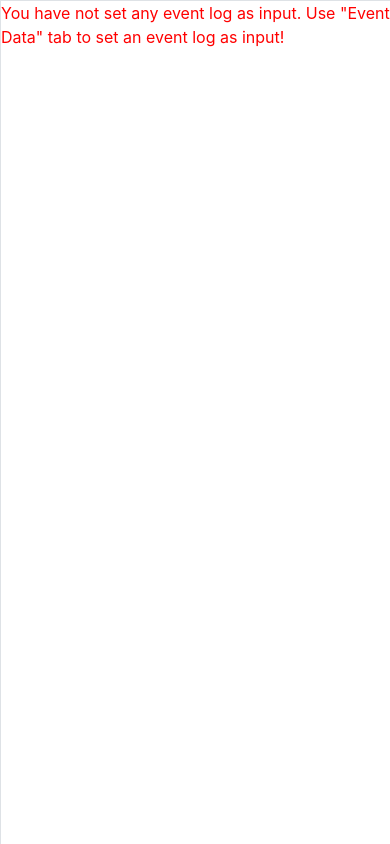
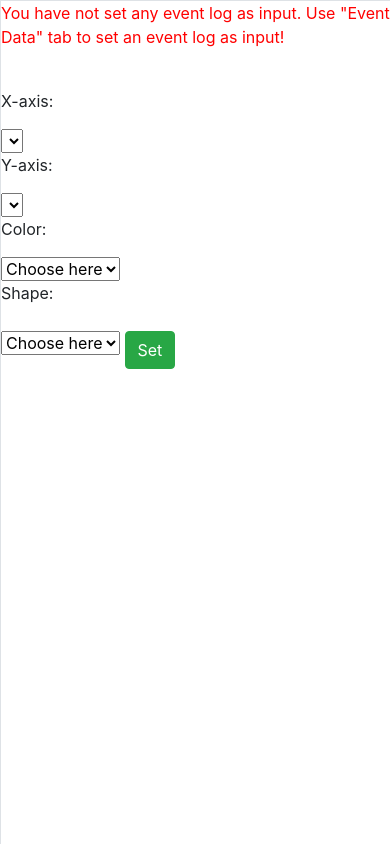
Before and after one commit to ari-zhu/dotted-chart-visualizer, a Django app: page /dotted_chart_visualizer/ in a window 390 px wide. Run offline with Django 3.2, Linux system fonts and the light colour scheme; lists and menus that the app fills with data are empty; some libraries are stand-ins or nearby versions.

Commit message:
Added drop-down to dcv.html

```diff
--- a/UIFramework_pm4py-master/templates/dcv.html
+++ b/UIFramework_pm4py-master/templates/dcv.html
@@ -5,25 +5,91 @@
 
 <head>
 	<!-- Load plotly.js into the DOM -->
-
-	<script src='https://cdn.plot.ly/plotly-latest.min.js'></script>
-
+	<script src='https://cdn.plot.ly/plotly-latest.min.js'>
+    </script>
 </head>
 
 <body>
 <!-- Shows name of file currently in use at top of page-->
-
 {% if error_message %}
     <p style="color:red;"> You have not set any event log as input. Use "Event Data" tab to set an event log as input!</p>
 {% else %}
     <p style="color:green;"> {{log_name}} is used as input.</p>
 {% endif %}
-<!--<p>{{default_x_axis_list1}}</p> <p>{{default_y_axis_list1}}</p>-->
+
+<!-- Dropdown menu selections -->
+<br>
+<div class="row">
+  <div class=" col-sm-6 col-md-7 col-lg-8">
+    <form  name="choice" action="" method = "POST">
+      {% csrf_token %}
+        <p>X-axis:</p>
+        <select name="xaxis_choice">
+          {% for attr in attribute_list %}
+            {% if attr ==  default_label_list.0 %}
+              <option value="{{attr}}" selected>{{attr}}</option>
+            {% else %}
+              <option value="{{attr}}">{{attr}}</option>
+            {% endif %}
+          {% endfor %}
+        </select>
+
+        <p>Y-axis:</p>
+        <select name="yaxis_choice">
+          {% for attr in attribute_list %}
+            {% if attr ==  default_label_list.1 %}
+              <option value="{{attr}}" selected>{{attr}}</option>
+            {% else %}
+              <option value="{{attr}}">{{attr}}</option>
+            {% endif %}
+          {% endfor %}
+        </select>
+
+        <p>Color:</p>
+        <select name="color_choice">
+          <option selected hidden>Choose here</option>
+          {% for attr in attribute_list %}
+            <option value="{{attr}}">{{attr}}</option>
+          {% endfor %}
+        </select>
+
+        <p>Shape:</p>
+        <select name="shape_choice">
+          <option selected hidden>Choose here</option>
+          {% for attr in attribute_list %}
+            <option value="{{attr}}">{{attr}}</option>
+          {% endfor %}
+        </select>
+
+        <input style="margin-top: 10px;" data-toggle="tooltip" data-placement="top" title="Set as the input" type = "submit" class="btn btn-success" value = "Set" name= "setButton" id ='setButton' />
+
+    </form>
+  </div>
+</div>
+<br>
 
 <script>
-    var default_x = {{ default_x_axis_list|safe }};
-    var default_y = {{ default_y_axis_list|safe }};
+    var default_axis = {{ default_axis_list|safe }};
+    var default_x = default_axis[0];
+    var default_y = default_axis[1];
+    //var default_x = {{ default_x_axis_list|safe }};
+    //var default_y = {{ default_y_axis_list|safe }};
+    //for (int i = 0, i<default_axis.length, i++)
+    //{
+        //if(chosen_x_axis == attributes_list[i])
+        //{
+          //var default_x = default_axis[i];
+        //}
+        //if(chosen_y_axis == attributes_list[i])
+        //{
+          //var default_y = default_axis[i];
+        //}
+    //}
+    var default_label = {{default_label_list|safe}};
 </script>
+
+
+
 
 <div id='myDiv'>
     <script>
@@ -37,8 +103,8 @@
 
   var layout = {
     showlegend: false,
-    xaxis: { type: 'category', title: '{{ default_x_axis_label|safe }}'},
-    yaxis: { type: 'category', title: '{{ default_y_axis_label|safe }}', automargin: true}
+    xaxis: { type: 'category', title: default_label[0]},
+    yaxis: { type: 'category', title: default_label[1], automargin: true}
   };
 
   var data = [ trace1 ];
@@ -47,227 +113,6 @@
 
   </script></div>
 
-<!-- Used as an example list of attributes-->
-<!--
-<script>
-    var attributes_list = new Array("concept:name", "org:resource", "time:timestamp", "Activity", "Resource", "Costs");
-</script>
--->
-
-<!-- Example dropdown menu-->
-<!--
-<p>X-axis attribute</p>
-<select name="X-axis" id="X-axis">
-    <script>
-    //var attributes_list = new Array("concept:name", "org:resource", "time:timestamp", "Activity", "Resource", "Costs");
-    for(i=0; i<attributes_list.length; i++){
-        document.write('<option value="'+ attributes_list[i] +'">'+ attributes_list[i] +'</option>');
-    }
-    </script>
-</select>
--->
-<!--
-<p>Y-axis attribute</p>
-<select name="X-axis" id="X-axis">
-    <script>
-    //var attributes_list = new Array("concept:name", "org:resource", "time:timestamp", "Activity", "Resource", "Costs");
-    for(i=0; i<attributes_list.length; i++){
-        document.write('<option value="'+ attributes_list[i] +'">'+ attributes_list[i] +'</option>');
-    }
-    </script>
-
-</select>
-
-<p>Trace Sorting</p>
-<select name="cars" id="cars">
-    <option value="volvo">Volvo</option>
-    <option value="saab">Saab</option>
-    <option value="mercedes">Mercedes</option>
-    <option value="audi">Audi</option>
-</select>
-
-<p>Color</p>
-<select name="cars" id="cars">
-    <option value="volvo">Volvo</option>
-    <option value="saab">Saab</option>
-    <option value="mercedes">Mercedes</option>
-    <option value="audi">Audi</option>
-</select>
-
-<p>Shape</p>
-<select name="cars" id="cars">
-    <option value="volvo">Volvo</option>
-    <option value="saab">Saab</option>
-    <option value="mercedes">Mercedes</option>
-    <option value="audi">Audi</option>
-</select>
-
--->
-<!-- Example button-->
-<!--
-<button onclick="myFunction()">Save visualization</button>
-
-<div class="showcase__section" id="bubble">
-    <div class="spacer --small"></div>
-    <div id="bubbleplots">
-      <div class="bubbleplot" data-num="0">
-        <div class="plot" id="plotdiv"></div>
-        <div class="control-row">
-        Country:<br>
-        <select class="countrydata">
-          </select>
-        </div>
-      </div>
-    </div>
-</div>
-
-  <script>
-      //imports data
-      Plotly.d3.csv('https://raw.githubusercontent.com/plotly/datasets/master/gapminderDataFiveYear.csv', function(err, rows){
-//unpacks data
-function unpack(rows, key) {
-    return rows.map(function(row) { return row[key]; });
-}
-//initializing data variables based on imported data
-var allCountryNames = unpack(rows, 'country'),
-allYear = unpack(rows, 'year'),
-allGdp = unpack(rows, 'gdpPercap'),
-listofCountries = [],
-currentCountry,
-currentGdp = [],
-currentYear = [];
-
-//filling list of countries
-for (var i = 0; i < allCountryNames.length; i++ ){
-if (listofCountries.indexOf(allCountryNames[i]) === -1 ){
-  listofCountries.push(allCountryNames[i]);
-}
-}
-
-//Adapts X and Y coordinates according to the chosen country
-function getCountryData(chosenCountry) {
-currentGdp = [];
-currentYear = [];
-for (var i = 0 ; i < allCountryNames.length ; i++){
-  if ( allCountryNames[i] === chosenCountry ) {
-    currentGdp.push(allGdp[i]);
-    currentYear.push(allYear[i]);
-  }
-}
-};
-
-// Default Country Data
-setBubblePlot('Afghanistan');
-
-function setBubblePlot(chosenCountry) {
-getCountryData(chosenCountry);
-
-//Constructed trace
-var trace1 = {
-  x: currentYear,
-  y: currentGdp,
-  mode: 'markers',
-  marker: {
-    symbol: 'diamond',
-    size: 12,
-    opacity: 0.5
-  }
-};
-
-var data = [trace1];
-
-//var layout = {
-//  title: 'GDP per cap according to Country<br>'+ chosenCountry + ' GDP'
-//};
-
-Plotly.newPlot('plotdiv', data);
-};
-
-var innerContainer = document.querySelector('[data-num="0"'),
-plotEl = innerContainer.querySelector('.plot'),
-countrySelector = innerContainer.querySelector('.countrydata');
-
-function assignOptions(textArray, selector) {
-for (var i = 0; i < textArray.length;  i++) {
-  var currentOption = document.createElement('option');
-  currentOption.text = textArray[i];
-  selector.appendChild(currentOption);
-}
-}
-
-assignOptions(listofCountries, countrySelector);
-
-function updateCountry(){
-setBubblePlot(countrySelector.value);
-}
-
-countrySelector.addEventListener('change', updateCountry, false);
-});
-</script>-->
-
-
-<!--
-
-<div class="showcase__section" id="bubble">
-    <div class="spacer --small"></div>
-    <div id="bubbleplots">
-      <div class="bubbleplot" data-num="0">
-        <div class="plot" id="plotdiv"></div>
-        <div class="control-rowX">
-          X-axis: <select class="xdata">
-          </select>
-        </div>
-        <div class="control-rowY">
-          Y-axis: <select class="ydata">
-          </select>
-        </div>
-      </div>
-    </div>
-</div>
-
-
-
-<script>
-var attributes_list = new Array("concept:name", "org:resource", "time:timestamp", "Activity", "Resource", "Costs");
-
-function getChosenAttributesData(chosenAttributeX, chosenAttributeY) {
-currentX = [];
-currentY = [];
-for (var i = 0 ; i < attributes_list.length ; i++){
-  if ( attributes_list[i] === chosenAttributeX ) {
-    currentGdp.push(currentX[i]);
-  }
-  if ( attributes_list[i] === chosenAttributeX ) {
-    currentGdp.push(currentX[i]);
-  }
-}
-};
-
-countrySelector = innerContainer.querySelector('.countrydata');
-
-function assignOptions(textArray, selector) {
-for (var i = 0; i < textArray.length;  i++) {
-  var currentOption = document.createElement('option');
-  currentOption.text = textArray[i];
-  selector.appendChild(currentOption);
-}
-}
-
-assignYOptions(listofAttributes, attributesYSelector);
-assignXOptions(listofAttributes, attributesXSelector);
-
-function updateXAttributes(){
-setBubblePlot(attributesXSelector.value);
-}
-function updateYAttributes(){
-setBubblePlot(attributesYSelector.value);
-}
-
-attributesYSelector.addEventListener('change', updateYAttributes, false);
-attributesXSelector.addEventListener('change', updateXAttributes, false);
-</script>
--->
-
 </body>
 
     {% endblock %}
```
